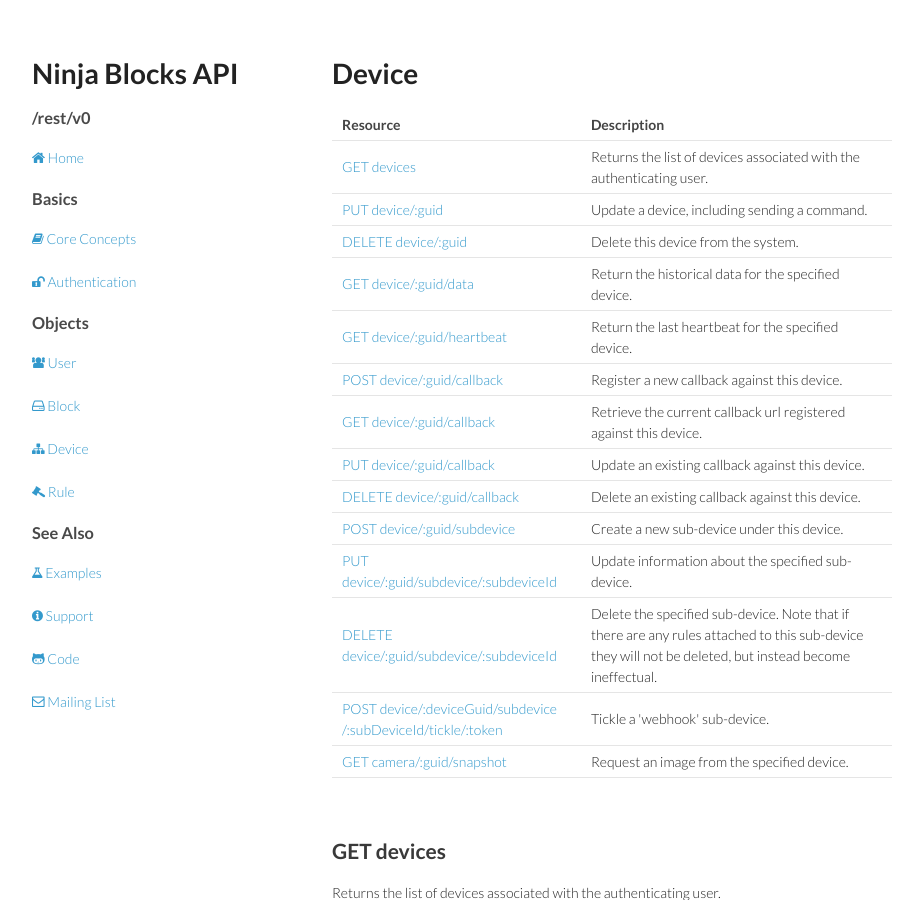
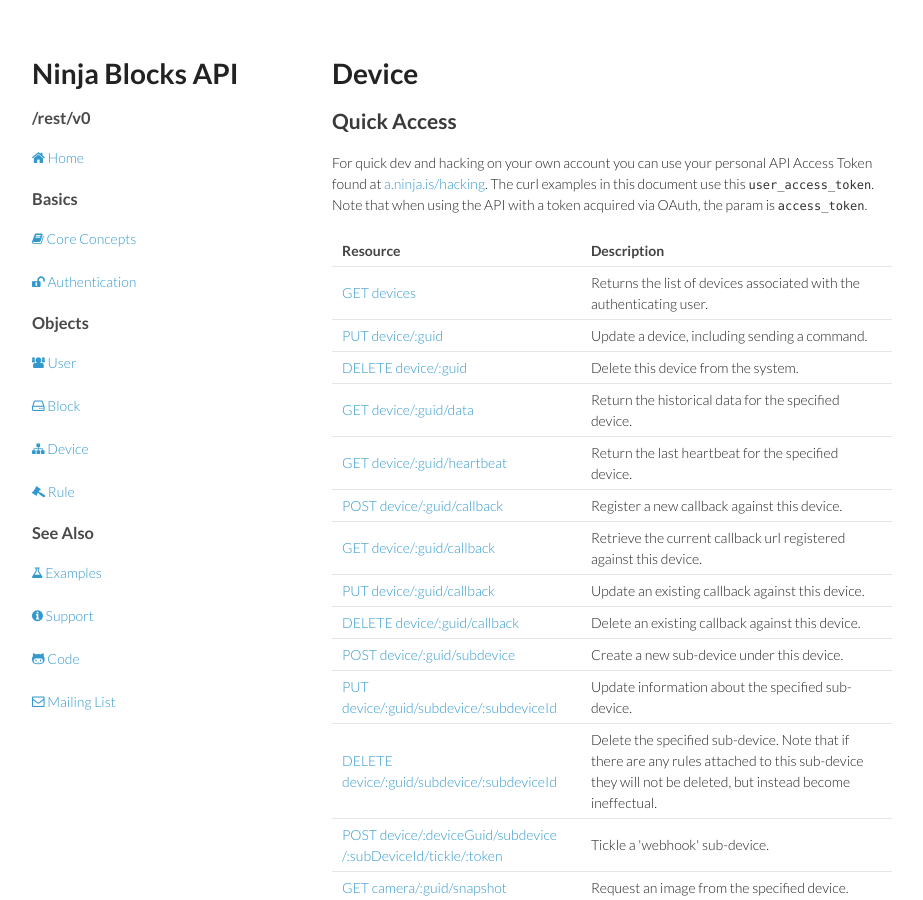
Before and after one commit to ninjablocks/ninjablocks.github.com, a Jekyll site: the page built from device.html, in a window 1280 px wide and 900 px high. Shown: the whole window, without its empty margins (178-1101 px from the left). Built offline with Jekyll 4.4.1, drawn with Linux system fonts in a browser that asks for light colours; nearby versions of some CDN libraries.

Commit message:
Add intro and note about devices user_access_token to device doc

```diff
--- a/device.html
+++ b/device.html
@@ -5,6 +5,8 @@
 <section>
   <a name="device-object" id="device-object"></a>
   <h1>Device</h1>
+  <h2>Quick Access</h2>
+  <p>For quick dev and hacking on your own account you can use your personal API Access Token found at <a href="https://a.ninja.is/hacking">a.ninja.is/hacking</a>. The curl examples in this document use this <code>user_access_token</code>. Note that when using the API with a token acquired via OAuth, the param is <code>access_token</code>.</p>
   <table>
     <tbody>
       <tr>
```
